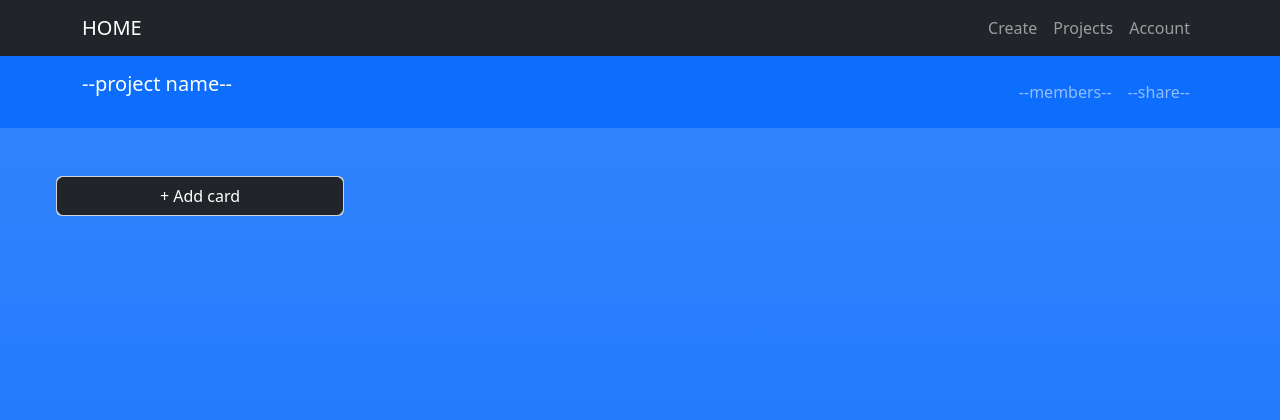
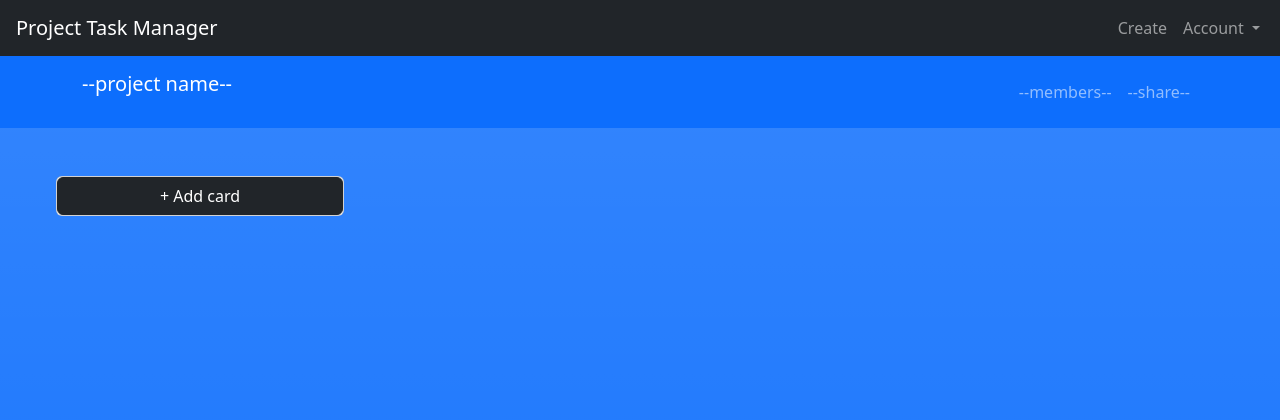
Before and after one commit to KedithJW/COSC213-Project, a PHP site: page /board.php in a window 1280 px wide. Shown: the top 420 px of the page. Run offline with PHP 8.4, Linux system fonts and the light colour scheme; data that the repository does not hold is empty.

Commit message:
header and complete-task-btn

```diff
--- a/public/board.js
+++ b/public/board.js
@@ -57,7 +57,8 @@ $(document).ready(function() {
     const card = $(this).closest(".card");
     const listGroup = card.find(".list-group");
 
-    const newDeleteBtn = $('<i>').addClass("btn btn-light delete-task-btn bi bi-trash3-fill");
+    //const newDeleteBtn = $('<i>').addClass("btn btn-light delete-task-btn bi bi-trash3-fill");
+    const completeBtn = $('<i>').addClass("btn btn-light complete-task-btn bi bi-check-circle");
     // Create new text area
     const newText = $('<textarea>').addClass("form-control task-name").text("Another one");
     // Eventually will implement more than just text area... so put inside a <div>
@@ -68,9 +69,7 @@ $(document).ready(function() {
     const newTask = $("<li>").addClass("list-group-item new-task");
 
     // Append it to the list
-    //newTaskDiv.append(newDeleteBtn);
-    //newTaskDiv.append(newText);
-    newTask.append(newDeleteBtn, newText);
+    newTask.append(completeBtn ,newText);
     listGroup.append(newTask);
     newText.focus();
   });
--- a/public/board.php
+++ b/public/board.php
@@ -1,40 +1,6 @@
-<!DOCTYPE html>
-<html lang="en">
-<head>
-    <meta charset="UTF-8">
-    <meta name="viewport" content="width=device-width, initial-scale=1.0">
-    <link href="https://cdn.jsdelivr.net/npm/bootstrap@5.3.8/dist/css/bootstrap.min.css" rel="stylesheet" integrity="sha384-sRIl4kxILFvY47J16cr9ZwB07vP4J8+LH7qKQnuqkuIAvNWLzeN8tE5YBujZqJLB" crossorigin="anonymous">
-    <link href="https://cdn.jsdelivr.net/npm/bootstrap-icons/font/bootstrap-icons.css" rel="stylesheet">
-    <script src="https://ajax.googleapis.com/ajax/libs/jquery/3.7.1/jquery.min.js"></script>
-    <title>BS Practice</title>
-</head>
-<body>
-    <!-- NAVBAR / HEADER -->
-    <nav class="navbar navbar-expand-lg bg-dark navbar-dark">
-        <div class="container">
-            <a href="/public/index.php" class="navbar-brand">HOME</a>
-            <button
-                class="navbar-toggler"
-                type="button"
-                data-bs-toggle="collapse"
-                data-bs-target="#navmenu"
-            >
-                <span class="navbar-toggler-icon"></span>
-            </button>
-
-            <div class="collapse navbar-collapse" id="navmenu">
-                <ul class="navbar-nav ms-auto">
-                    <li class="nav-item">
-                        <a href="#learn" class="nav-link">Create</a>
-                    </li><li class="nav-item">
-                        <a href="#projects" class="nav-link">Projects</a>
-                    </li><li class="nav-item">
-                        <a href="#who" class="nav-link">Account</a>
-                    </li>
-                </ul>
-            </div>
-        </div>
-    </nav>
+<?php
+    include __DIR__ . "/../templates/header.html";
+?>
 
     <!-- PROJECT HEADER -->
     <nav class="navbar navbar-expand-lg bg-primary navbar-dark">
--- /dev/null
+++ b/templates/header.html
@@ -0,0 +1,46 @@
+<!DOCTYPE html>
+<html lang="en">
+<head>
+    <meta charset="UTF-8">
+    <meta name="viewport" content="width=device-width, initial-scale=1.0">
+    <link href="https://cdn.jsdelivr.net/npm/bootstrap@5.3.8/dist/css/bootstrap.min.css" rel="stylesheet" integrity="sha384-sRIl4kxILFvY47J16cr9ZwB07vP4J8+LH7qKQnuqkuIAvNWLzeN8tE5YBujZqJLB" crossorigin="anonymous">
+    <link href="https://cdn.jsdelivr.net/npm/bootstrap-icons/font/bootstrap-icons.css" rel="stylesheet">
+    <script src="https://ajax.googleapis.com/ajax/libs/jquery/3.7.1/jquery.min.js"></script>
+    <title>BS Practice</title>
+</head>
+
+<body>
+    <!-- NAVBAR / HEADER -->
+    <nav class="navbar navbar-expand-lg bg-dark navbar-dark">
+        <div class="container-fluid">
+            <!-- Left: Brand -->
+            <a href="temp-index.php" class="navbar-brand flex-shrink-0 px-1">Project Task Manager</a>
+
+            <!-- Toggler -->
+            <button class="navbar-toggler flex-shrink-0" type="button" data-bs-toggle="collapse"
+                data-bs-target="#navmenu">
+                <span class="navbar-toggler-icon"></span>
+            </button>
+
+            <!-- Collapsible Content -->
+            <div class="collapse navbar-collapse flex-shrink-0" id="navmenu">
+                <ul class="navbar-nav ms-auto">
+                    <li class="nav-item">
+                        <a href="#learn" class="nav-link" data-bs-toggle="modal"
+                            data-bs-target="#myFormModal">Create</a>
+                    </li>
+                    <!-- Account Dropdown -->
+                    <li class="nav-item dropdown">
+                        <a class="nav-link dropdown-toggle" href="#" role="button" data-bs-toggle="dropdown"
+                            aria-expanded="false">
+                            Account
+                        </a>
+                        <ul class="dropdown-menu dropdown-menu-end">
+                            <li><a class="dropdown-item" href="myAccount.php">View My Account</a></li>
+                            <li><a class="dropdown-item" href="login.php">Logout</a></li>
+                        </ul>
+                    </li>
+                </ul>
+            </div>
+        </div>
+    </nav>
```
Also changed, not shown: templates/header.php (deleted).
